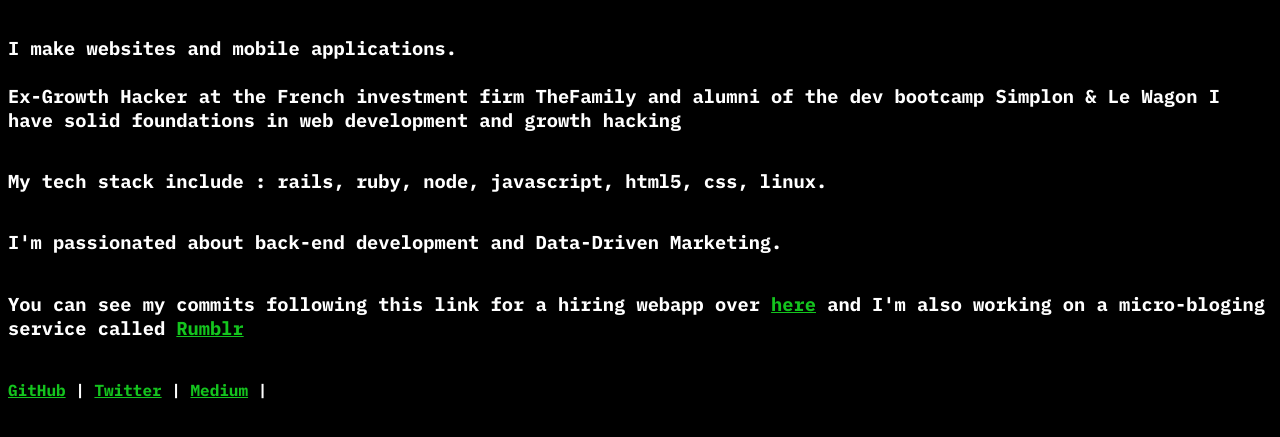
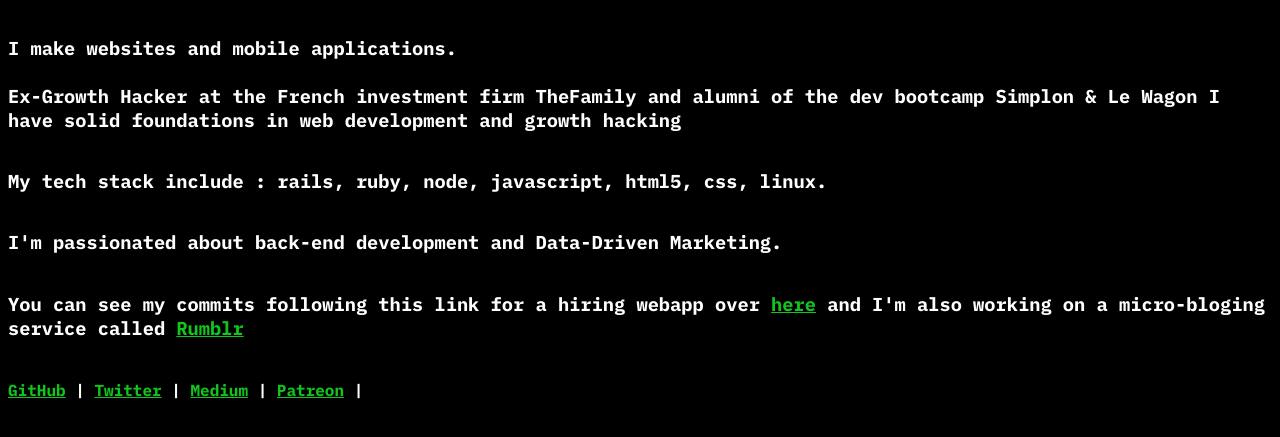
Before and after one commit to JeanHugueskab/portfolio, a plain HTML site: page index.html in a window 1280 px wide. Shown: the part 119-556 px from the top of the page. Drawn offline with Linux system fonts and the light colour scheme.

Commit message:
Update index.html

```diff
--- a/index.html
+++ b/index.html
@@ -64,6 +64,7 @@ Now that you're here, why don't you hire me?
             <a href="https://github.com/JeanHugueskab">GitHub</a> |
             <a href="https://twitter.com/JHKabuiku">Twitter</a> |
             <a href=" https://medium.com/@JHKabuiku">Medium</a> |
+            <a href=" https://www.patreon.com/jhk92">Patreon</a> |
 
         </h4>
     </section>
```
